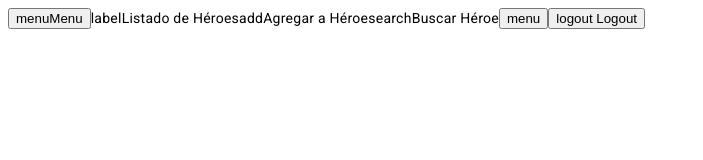
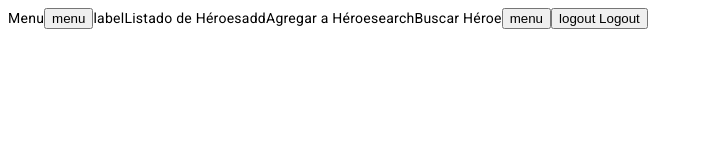
Before and after one commit to Moyayi/heroesApp, an Angular app: page / in a window 1280 px wide. Shown: the top 160 px of the page, without its empty margins (0-703 px from the left). Built offline with nearby package versions, Linux system fonts and the light colour scheme.

Commit message:
fixed menu position

```diff
--- a/src/app/heroes/pages/home/home.component.html
+++ b/src/app/heroes/pages/home/home.component.html
@@ -3,12 +3,13 @@
     <mat-sidenav #sidenav mode="push">
 
         <mat-toolbar>
-
-            <button mat-button
+            <span>Menu</span>
+            <span class="spacer"></span>
+            <button mat-icon-button
                     (click)="sidenav.toggle()"
             >
                 <mat-icon>menu</mat-icon>
-                <span>Menu</span>
+
             </button>
         </mat-toolbar>
 
```
